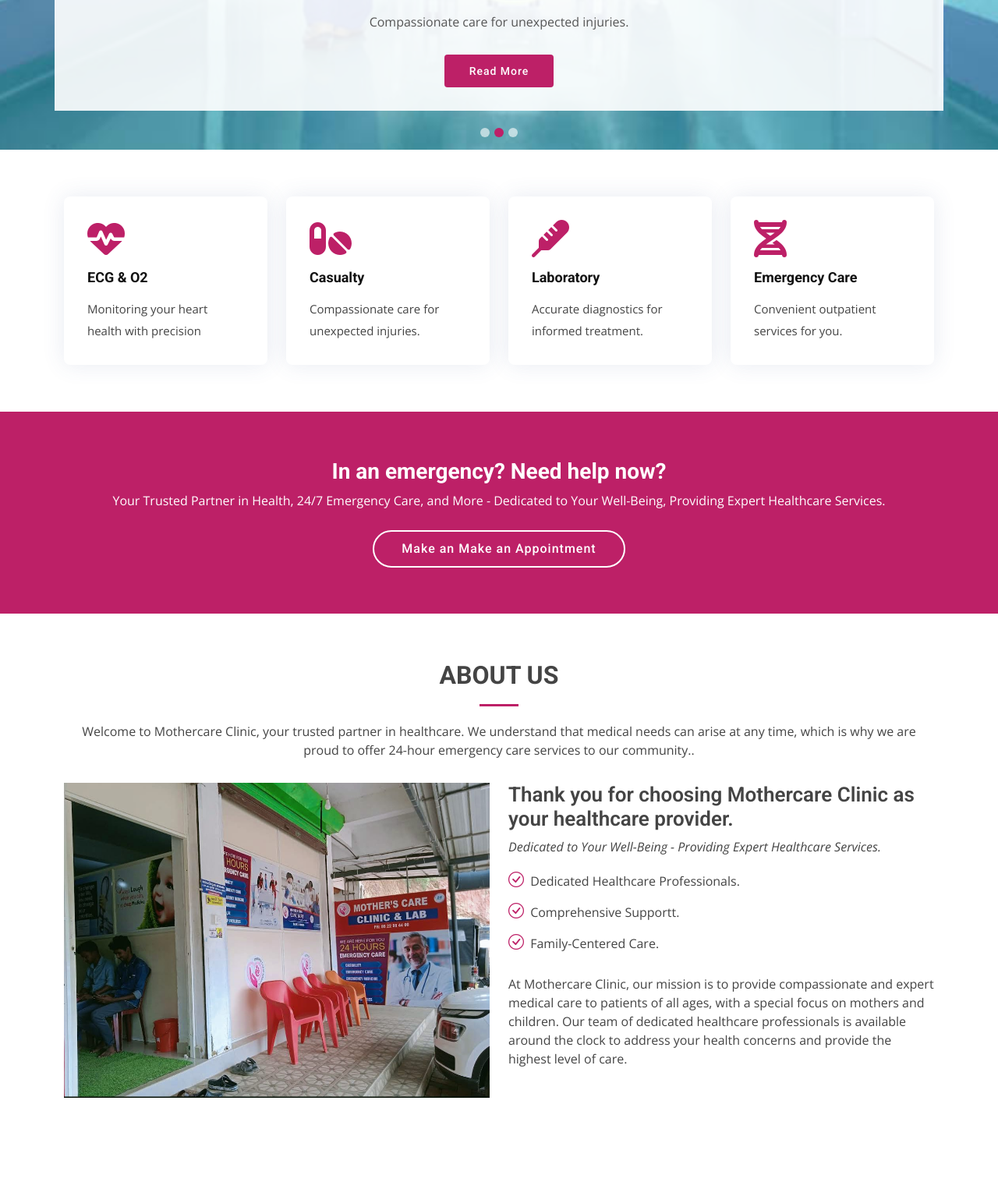
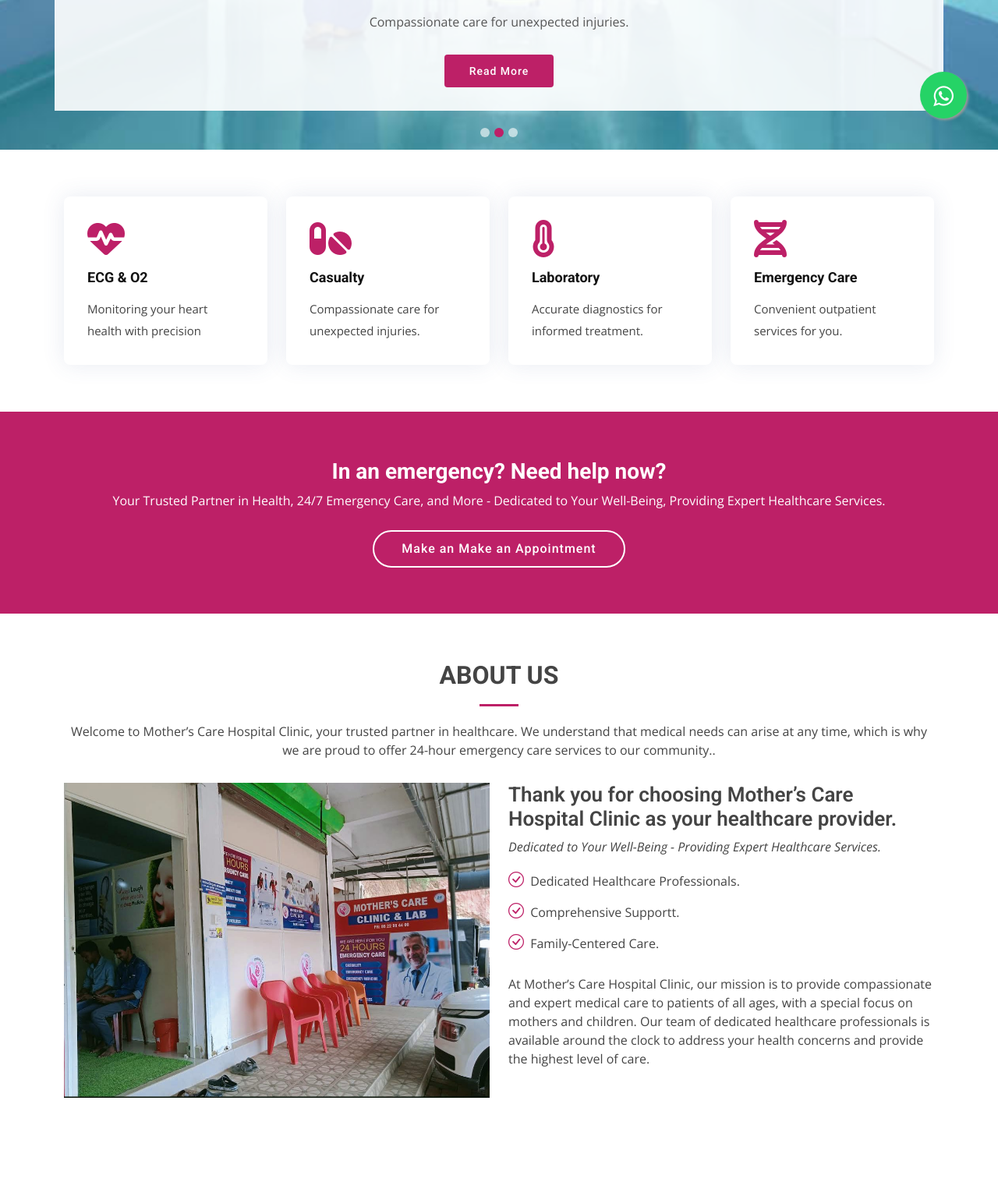
Before and after one commit to mashudmuhd/mothercare_, a plain HTML site: page about.html in a window 1280 px wide. Shown: the part 608-2133 px from the top of the page at 78% size. Drawn offline with nearby package versions, Linux system fonts and the light colour scheme.

Commit message:
firstcommit

```diff
--- a/about.html
+++ b/about.html
@@ -5,7 +5,7 @@
   <meta charset="utf-8">
   <meta content="width=device-width, initial-scale=1.0" name="viewport">
 
-  <title>MotherCare</title>
+  <title>Mother’s Care Hospital </title>
   <meta content="" name="description">
   <meta content="" name="keywords">
 
@@ -52,7 +52,7 @@
 
       <a href="index.html" class="logo me-auto"><img src="assets/img/logo.png" alt=""></a>
       <!-- Uncomment below if you prefer to use an image logo -->
-      <h1 class="logo me-auto"><a href="index.html">Mother Care Hospital</a></h1>
+      <h1 class="logo me-auto"><a href="index.html">Mother’s Care Hospital</a></h1>
 
       <nav id="navbar" class="navbar order-last order-lg-0">
         <ul>
@@ -80,8 +80,8 @@
         <!-- Slide 1 -->
         <div class="carousel-item active" style="background-image: url(assets/img/slide/slide-1.jpg)">
           <div class="container">
-            <h2>Welcome to <span>MotherCare Hospital</span></h2>
-            <p>Welcome to Mothercare Clinic, your trusted partner in healthcare. We understand that medical needs can arise at any time, which is why we are proud to offer 24-hour emergency care services to our community.</p>
+            <h2>Welcome to <span>Mother’s Care Hospital</span></h2>
+            <p>Welcome to Mother’s Care Hospital  Clinic, your trusted partner in healthcare. We understand that medical needs can arise at any time, which is why we are proud to offer 24-hour emergency care services to our community.</p>
             <a href="#about" class="btn-get-started scrollto">Read More</a>
           </div>
         </div>
@@ -180,7 +180,7 @@
 
         <div class="section-title">
           <h2>About Us</h2>
-          <p>Welcome to Mothercare Clinic, your trusted partner in healthcare. We understand that medical needs can arise at any time, which is why we are proud to offer 24-hour emergency care services to our community..</p>
+          <p>Welcome to Mother’s Care Hospital  Clinic, your trusted partner in healthcare. We understand that medical needs can arise at any time, which is why we are proud to offer 24-hour emergency care services to our community..</p>
         </div>
 
         <div class="row">
@@ -188,7 +188,7 @@
             <img src="assets/img/about.jpg" class="img-fluid" alt="">
           </div>
           <div class="col-lg-6 pt-4 pt-lg-0 content" data-aos="fade-left">
-            <h3>Thank you for choosing Mothercare Clinic as your healthcare provider.</h3>
+            <h3>Thank you for choosing Mother’s Care Hospital  Clinic as your healthcare provider.</h3>
             <p class="fst-italic">
               Dedicated to Your Well-Being - Providing Expert Healthcare Services.
             </p>
@@ -198,7 +198,7 @@
               <li><i class="bi bi-check-circle"></i> Family-Centered Care.</li>
             </ul>
             <p>
-              At Mothercare Clinic, our mission is to provide compassionate and expert medical care to patients of all ages, with a special focus on mothers and children. Our team of dedicated healthcare professionals is available around the clock to address your health concerns and provide the highest level of care.
+              At Mother’s Care Hospital  Clinic, our mission is to provide compassionate and expert medical care to patients of all ages, with a special focus on mothers and children. Our team of dedicated healthcare professionals is available around the clock to address your health concerns and provide the highest level of care.
             </p>
           </div>
         </div>
@@ -296,10 +296,15 @@
 
   </main><!-- End #main -->
 
+  <link rel="stylesheet" href="https://maxcdn.bootstrapcdn.com/font-awesome/4.5.0/css/font-awesome.min.css">
+  <a href="https://api.whatsapp.com/send?phone=8646800600&text=Hello! I'm interested in scheduling an appointment at Mother’s Care Hospital. Can you please provide me with more information on available appointment slots, doctors, and any special requirements I should be aware of? Thank you!" class="float" target="_blank">
+  <i class="fa fa-whatsapp my-float"></i>
+  </a>
+
 
   <div class="address-card">
     <div class="address">
-        <p>Mother’s Care Hospital</p>
+        <p>Mother’s Care Hospital </p>
         <p>Munnar Road - Anachal- Idukki
         </p>
         <p>Muttukad Road</p>
@@ -308,7 +313,7 @@
         <p>Mob - 8646800600</p>
     </div>
     <div class="address">
-        <p>Mother’s Care Clinic & Lab
+        <p>Mother’s Care Hospital
         </p>
         <p>Near Balasubrahmanya Swami Temple
 
@@ -321,7 +326,7 @@
         <p>Mob - 8646800600</p>
     </div>
     <div class="address">
-        <p>Mother’s Care Clinic & Lab
+        <p>Mother’s Care Hospital
         </p>
         <p>Opp Bust Stand                </p>
         <p>Idukki  Road - Karimban - Idukki
@@ -333,6 +338,7 @@
     </div>
 </div>
 
+
   <!-- ======= Footer ======= -->
   <footer id="footer">
     <div class="footer-top">
@@ -341,7 +347,7 @@
 
           <div class="col-lg-3 col-md-6">
             <div class="footer-info">
-              <h3>MotherCare Hospital</h3>
+              <h3>Mother’s Care Hospital </h3>
               <p>
                 Near Balasubrahmanya Swami Temple<br>
                 Muttukad Road<br><br>
@@ -387,7 +393,7 @@
 
     <div class="container">
       <div class="copyright">
-        &copy; Copyright <strong><span>MotherCare Hospital</span></strong>. All Rights Reserved
+        &copy; Copyright <strong><span>Mother’s Care Hospital </span></strong>. All Rights Reserved
       </div>
       <div class="credits">
         <!-- All the links in the footer should remain intact. -->
--- a/assets/css/style.css
+++ b/assets/css/style.css
@@ -1679,6 +1679,27 @@ section {
       width: 80%;
   }
 }
+
+.float{
+	position:fixed;
+	width:60px;
+	height:60px;
+	bottom:40px;
+	right:40px;
+	background-color:#25d366;
+	color:#FFF;
+	border-radius:50px;
+	text-align:center;
+  font-size:30px;
+	box-shadow: 2px 2px 3px #999;
+  z-index:100;
+}
+
+.my-float{
+	margin-top:16px;
+}
+
+
 /*--------------------------------------------------------------
 # Footer
 --------------------------------------------------------------*/
```
Also changed, not shown: contact.html (+13 -8 lines), index.html (+21 -11 lines), service.html (+11 -6 lines).
